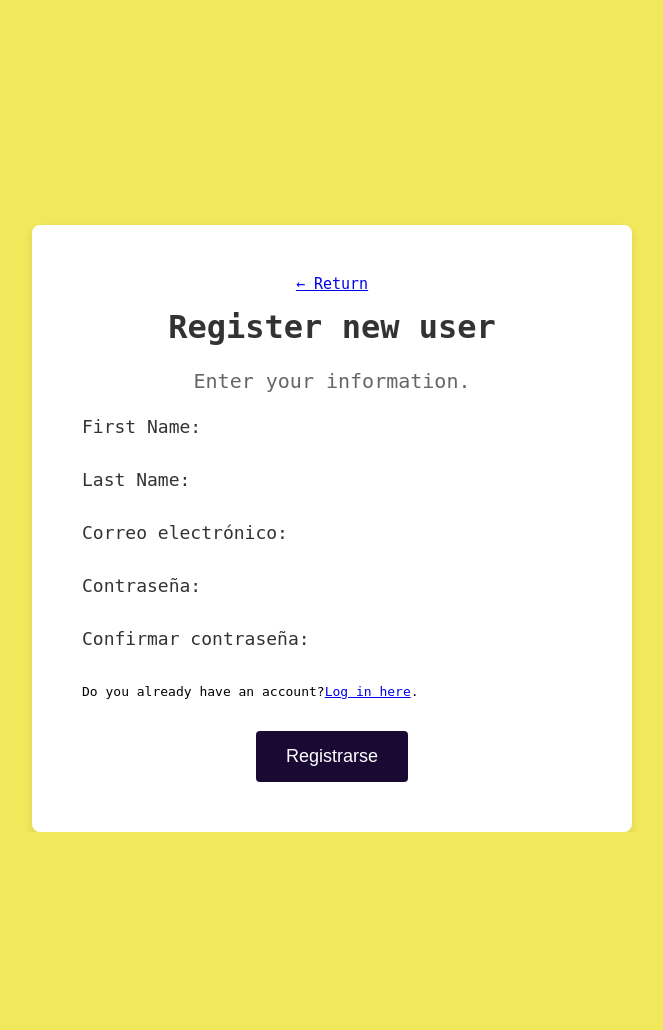
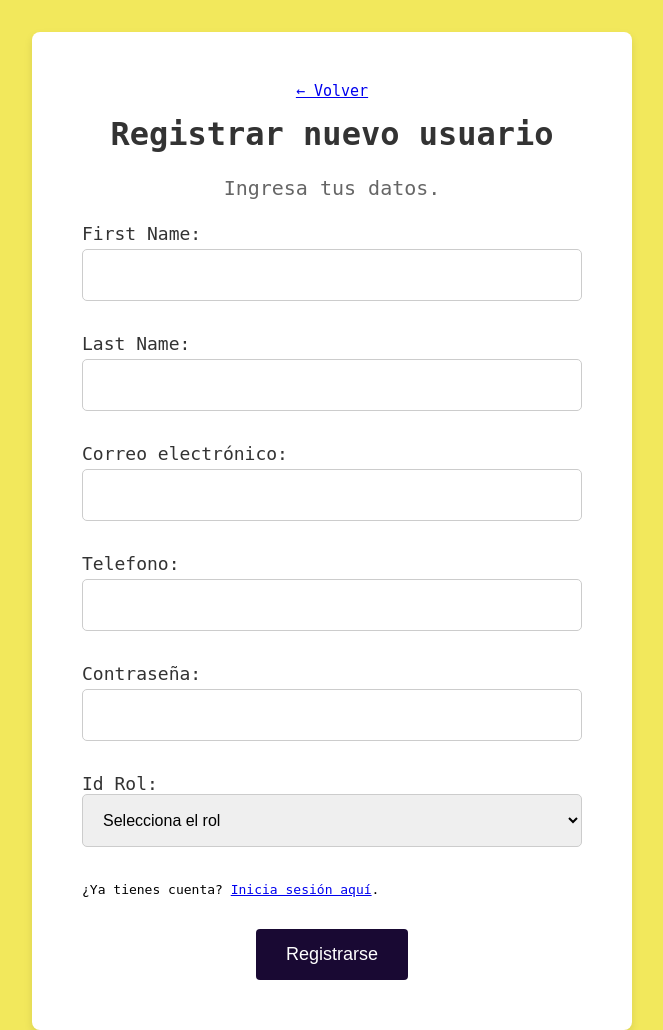
Before and after one commit to AdrianoSCruzP/UrbanPassApp, a Django app: page /signup/ in a window 1280 px wide. Shown: the whole page, without its empty margins (308-971 px from the left). Before the commit the page ends 832 px from the top, so only its background shows below. Run offline with Django 5.2, Linux system fonts and the light colour scheme; parts of the project's set-up code (start-up, migrations or seed data) failed here and were passed over.

Commit message:
feat: added signup

```diff
--- a/urbanpass/urbanpass/settings.py
+++ b/urbanpass/urbanpass/settings.py
@@ -37,7 +37,7 @@ INSTALLED_APPS = [
     'django.contrib.sessions',
     'django.contrib.messages',
     'django.contrib.staticfiles',
-    'urbanpassApp',
+    'urbanpassApp'
 ]
 
 MIDDLEWARE = [
--- /dev/null
+++ b/urbanpass/urbanpassApp/forms.py
@@ -0,0 +1,38 @@
+from django import forms
+from django.contrib.auth.forms import UserCreationForm
+from .models import Usuario, Rol
+
+ID_ROL_CHOICES = (
+    ('', 'Selecciona el rol'),
+    (1, 'Cliente'),
+    (2, 'Promotor'),
+    (3, 'Colaborador'),
+)
+
+class UserRegisterForm(forms.ModelForm):
+    id_rol = forms.ChoiceField(choices=ID_ROL_CHOICES, widget=forms.Select(attrs={'class': 'form-control'}), label='ID Rol')
+
+    class Meta:
+        model = Usuario
+        fields = ['nombre', 'apellido', 'email', 'telefono', 'contrasena', 'id_rol']
+        labels = {
+            'nombre': 'Nombre',
+            'apellido': 'Apellido',
+            'email': 'Email',
+            'telefono': 'Telefono',
+            'contrasena': 'Contrasena',
+            'id_rol': 'ID Rol',
+        }
+        widgets = {
+            'nombre': forms.TextInput(attrs={'class': 'form-control'}),
+            'apellido': forms.TextInput(attrs={'class': 'form-control'}),
+            'email': forms.EmailInput(attrs={'class': 'form-control'}),
+            'telefono': forms.TextInput(attrs={'class': 'form-control'}),
+            'contrasena': forms.PasswordInput(attrs={'class': 'form-control'}),
+        }
+
+    def clean_id_rol(self):
+        id_rol = self.cleaned_data.get('id_rol')
+        if id_rol:
+            return Rol.objects.get(pk=id_rol)
+        return None
--- a/urbanpass/urbanpassApp/models.py
+++ b/urbanpass/urbanpassApp/models.py
@@ -131,7 +131,7 @@ class Usuario(models.Model):
     apellido = models.CharField(db_column='Apellido', max_length=20)  # Field name made lowercase.
     email = models.CharField(db_column='Email', max_length=30)  # Field name made lowercase.
     telefono = models.CharField(db_column='Telefono', max_length=9)  # Field name made lowercase.
-    contrasena = models.CharField(db_column='Contrasena', max_length=30)  # Field name made lowercase.
+    contrasena = models.CharField(db_column='Contrasena', max_length=200)  # Field name made lowercase.
     id_rol = models.ForeignKey(Rol, models.DO_NOTHING, db_column='ID_Rol')  # Field name made lowercase.
 
     class Meta:
--- a/urbanpass/urbanpassApp/templates/urbanpassApp/signup.html
+++ b/urbanpass/urbanpassApp/templates/urbanpassApp/signup.html
@@ -4,8 +4,6 @@
     <meta charset="UTF-8">
     <meta name="viewport" content="width=device-width, initial-scale=1.0">
     <title>Registrarse</title>
-    <link rel="icon" href="assets/logo-getwork.jpeg" type="image/x-icon">
-    <link rel="stylesheet" href="https://cdnjs.cloudflare.com/ajax/libs/font-awesome/5.15.4/css/all.min.css">
     <style>
         @import url('https://fonts.googleapis.com/css2?family=Anonymous+Pro:ital,wght@0,400;0,700;1,400;1,700&family=M+PLUS+Rounded+1c:wght@300;500&family=Maven+Pro:wght@600&display=swap');
         :root{
@@ -89,10 +87,7 @@
             margin-bottom: 5px;
         }
 
-        .registration input[type="email"],
-        .registration input[type="datos"],
-        .registration input[type="password"],
-        .registration input[type="confirmPassword"] {
+        .form-control {
             width: 100%;
             padding: 16px;
             border: 1px solid #ccc;
@@ -157,48 +152,56 @@
     <div class="contenedor-active" id="contenedor">
         <div id="background"></div>
         <div class="container">
-            <form method="POST" class="registration">
+            <div class="registration">
+                <form action = "/signup/" method="POST">
                     {% csrf_token %}
-                <a href="../urban_home" class="back-button">← Return</a>
+                    <a href="/urban_home" class="back-button">← Volver</a>
                     <br><br>
-                <h2 class="title">Register new user</h2>
-                <p class="description">Enter your information.</p>
+                    <h2 class="title">Registrar nuevo usuario</h2>
+                    <p class="description">Ingresa tus datos.</p>
                     <div class="form-group">
                         <div class="label-container">
-                        <label for="id_first_name">First Name:</label>
+                            <label for="datos">First Name:</label>
                         </div>
-                    {{ form.first_name }}
+                        {{form.nombre}}
                     </div>
                     <div class="form-group">
                         <div class="label-container">
-                        <label for="id_last_name">Last Name:</label>
+                            <label for="datos">Last Name:</label>
                         </div>
-                    {{ form.last_name }}
+                        {{form.apellido}}
                     </div>
                     <div class="form-group">
                         <div class="label-container">
-                        <label for="id_email">Correo electrónico:</label>
+                            <label for="email">Correo electrónico:</label>
                         </div>
-                    {{ form.email }}
-                    {{ form.email.errors }} <!-- Aquí se mostrarán los errores si hay alguno -->
+                        {{form.email}}
                     </div>
                     <div class="form-group">
                         <div class="label-container">
-                        <label for="id_password">Contraseña:</label>
+                            <label for="telefono">Telefono:</label>
                         </div>
-                    {{ form.password }}
+                        {{form.telefono}}
                     </div>
                     <div class="form-group">
                         <div class="label-container">
-                        <label for="id_confirm_password">Confirmar contraseña:</label>
+                            <label for="password">Contraseña:</label>
                         </div>
-                    {{ form.confirm_password }}
-                    {{ form.confirm_password.errors }} <!-- Aquí se mostrarán los errores si hay alguno -->
+                        <div class="password-container">
+                            {{form.contrasena}}
+                        </div>
+                    </div>
+                    <div class="form-group">
+                        <div class="label-container">
+                            <label for="confirmPassword">Id Rol:</label>
+                            {{form.id_rol}}
+                        </div>
                         <br><br>
-                    <p class="register-link">Do you already have an account?<a href="../login">Log in here</a>.</p>
+                        <p class="register-link">¿Ya tienes cuenta? <a href="/login">Inicia sesión aquí</a>.</p>
                     </div>
-                <button type="submit" class="btn-register">Registrarse</button>
+                    <button class="btn-register">Registrarse</button>
                 </form>
+            </div>
         </div>
     </div>
 </body>
--- a/urbanpass/urbanpassApp/views.py
+++ b/urbanpass/urbanpassApp/views.py
@@ -1,15 +1,39 @@
-from django.shortcuts import render
+from django.shortcuts import render, redirect
 from django.db.models import Count, Avg
+from django.contrib.auth.hashers import make_password
 from .models import Usuario, Evento, EntradaXClientes, Valoracion, LugarEvento, Promotor
 from django.http import HttpResponse
-from .sign_up_form import RegistrationForm
+from .forms import UserRegisterForm
+
 # Create your views here.
 
 def urbanpass(request):
     return render (request, "urbanpassApp/index.html")
 
 def signup(request):
-    return render (request, "urbanpassApp/signup.html")
+    error_message = None
+
+    if request.method == 'POST':
+        form = UserRegisterForm(request.POST)
+        if form.is_valid():
+            username = form.cleaned_data.get('username')
+            email = form.cleaned_data.get('email')
+            if Usuario.objects.filter(nombre=username).exists() or Usuario.objects.filter(email=email).exists():
+                error_message = 'El usuario ya está registrado.'
+            else:
+                # Guardar la contraseña encriptada en el modelo Usuario
+                user = form.save(commit=False)
+                user.contrasena = make_password(form.cleaned_data.get('contrasena'))
+                last_id = Usuario.objects.latest('id_usuario').id_usuario
+                new_id = last_id + 1
+                user.id_usuario = new_id
+                print(user)
+                user.save()
+                return redirect('../login/')
+    else:
+        form = UserRegisterForm()
+
+    return render(request, 'urbanpassApp/signup.html', {'form': form, 'error_message': error_message})
 
 def customer_list(request):
     context = {'customer_list': Usuario.objects.filter(id_rol=1).all}
@@ -47,16 +71,5 @@ def collaborator_event_list(request):
     context = {'collaborator_event_list': Evento.objects.select_related('id_colaborador')}
     return render (request, "urbanpassApp/collaborator_event_list.html", context)
 
-def register_view(request):
-    if request.method == 'POST':
-        form = RegistrationForm(request.POST)
-        if form.is_valid():
-            # Procesar los datos del formulario aquí
-            # Por ejemplo, guardar el nuevo usuario en la base de datos
-            return redirect('ruta_a_la_página_de_inicio')  # Reemplaza 'ruta_a_la_página_de_inicio' con la ruta adecuada
-    else:
-        form = RegistrationForm()
-    return render(request, 'tu_template.html', {'form': form})
-
 def login_view(request):
     return render(request, 'urbanpassApp/login.html')  # Asegúrate de tener la plantilla HTML adecuada
```
Also changed, not shown: urbanpass/urbanpassApp/sign_up_form.py (deleted, +0 -17 lines), urbanpass/urbanpassApp/templates/urbanpassApp/login.html (+5 -3 lines), urbanpass/urbanpassApp/migrations/0002_rol_usuario.py (added). Lines whose indentation alone changed are shown as unchanged.
